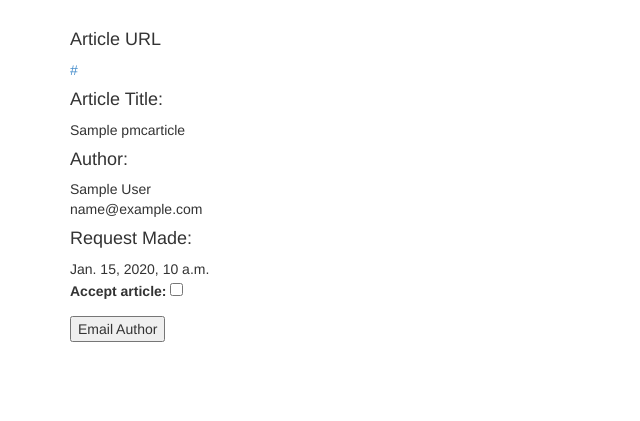
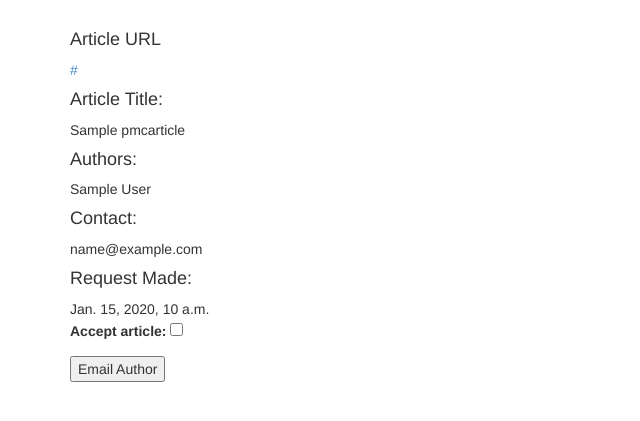
Before and after one commit to allnightdiner/pubmed_central_request, a Django app: page /request/1 in a window 1280 px wide. Shown: the part 52-473 px from the top of the page, without its empty margins (0-640 px from the left). Run offline with Django 3.2, Linux system fonts and the light colour scheme; tables that the repository leaves empty hold one stand-in row (values such as "Sample post"); parts of the project's set-up code (start-up, migrations or seed data) failed here and were passed over; some libraries are stand-ins or nearby versions.

Commit message:
added authors as a many to many relationship to articles to track all authors in an article. Fixed issue with xml parsing correspondence email address. Updated detail template accordingly

```diff
--- a/pubmed_central_request/apps/pmc_request/models.py
+++ b/pubmed_central_request/apps/pmc_request/models.py
@@ -2,10 +2,13 @@ from django.db import models
 
 class PMCArticle(models.Model):
     pmc_id = models.IntegerField()
-    author = models.TextField()
-    author_email = models.EmailField()
+    corresp_email = models.EmailField()
     title = models.TextField()
     url = models.URLField(max_length=2048)
+
+class PMCAuthor(models.Model):
+    author = models.TextField()
+    pmc_article = models.ManyToManyField('PMCArticle')
 
 class Request(models.Model):
     pmc_article = models.ForeignKey('PMCArticle')
--- a/pubmed_central_request/apps/pmc_request/templates/pmc_request/request_detail.html
+++ b/pubmed_central_request/apps/pmc_request/templates/pmc_request/request_detail.html
@@ -4,9 +4,12 @@
     <a href="{{ object.pmc_article.url }}">{{ object.pmc_article.url }}</a><br/>
     <h4>Article Title:</h4>
     {{ object.pmc_article.title }}<br/>
-    <h4>Author:</h4>
-    {{ object.pmc_article.author }}<br/>
-    {{ object.pmc_article.author_email }}
+    <h4>Authors:</h4>
+    {% for author in object.pmc_article.pmcauthor_set.all %}
+        {{ author.author }}<br/>
+    {% endfor %}
+    <h4>Contact:</h4>
+    {{ object.pmc_article.corresp_email }}<br/>
     <h4>Request Made:</h4>
     {{ object.request_timestamp }}
     <form action="" method="post">{% csrf_token %}
--- a/pubmed_central_request/apps/pmc_request/views.py
+++ b/pubmed_central_request/apps/pmc_request/views.py
@@ -15,8 +15,28 @@ from django.views.generic import DetailView, FormView, ListView
 from django.views.generic.edit import FormMixin
 
 from pmc_request.forms import PMCRequestForm, PMCRequestAcceptForm
-from pmc_request.models import PMCArticle, Request
+from pmc_request.models import PMCArticle, PMCAuthor, Request
 
+def get_authors(root):
+    authors = []
+    authors_xml = root.findall(
+            ".//contrib[@contrib-type='author']/name"
+    )
+    for author_xml in authors_xml:
+        surname = author_xml.find("surname").text
+        given_names = author_xml.find("given-names").text
+        author = surname + ", " + given_names
+        authors.append(author)
+    return authors
+
+def get_article_title(root):
+    article_title = root.find('.//article-title').text
+    return article_title
+
+def get_corresp_email(root):
+    corresp_email_xml = root.find(".//corresp/email")
+    corresp_email = corresp_email_xml.text
+    return corresp_email
 
 class PMCRequestForm(FormView):
     template_name = 'request.html'
@@ -47,28 +67,26 @@ class PMCRequestForm(FormView):
                             ])
                 return self.form_invalid(form)
 
-            article_title = root.find('.//article-title').text
-
-            author_xml = root.find(
-                    ".//xref[@ref-type='corresp']/..[@contrib-type='author']/"
-            )
-            surname = author_xml.find("surname").text
-            given_names = author_xml.find("given-names").text
-            author = surname + ", " + given_names
-
-            author_email_xml = root.find(".//corresp/email")
-            author_email = author_email_xml.text
+            article_title = get_article_title(root)
+            corresp_email = get_corresp_email(root)
+            authors = get_authors(root)
 
             url_file.close()
 
             pmc_article = PMCArticle(
                 pmc_id = form_pmc_id,
                 title = article_title,
-                author = author,
-                author_email = author_email,
+                corresp_email = corresp_email,
                 url = url
             )
             pmc_article.save()
+
+            for author in authors:
+                pmc_author = PMCAuthor(
+                    author = author
+                )
+                pmc_author.save()
+                pmc_author.pmc_article.add(pmc_article)
 
         request = Request(pmc_article = pmc_article, article_accepted = False)
         request.save()
@@ -96,8 +114,8 @@ class RequestDetail(FormMixin, DetailView):
             return self.form_invalid(form)
 
     def form_valid(self, form):
-        #send email to author
-        '''
+        ''' send email to author
+
         msg = MIMEMultipart('alternative')
 
         msg['Subject'] = "Article Access Notification"
```
Also changed, not shown: pubmed_central_request/apps/pmc_request/migrations/0007_auto_20150903_1659.py (added), pubmed_central_request/apps/pmc_request/migrations/0008_auto_20150903_1719.py (added).
